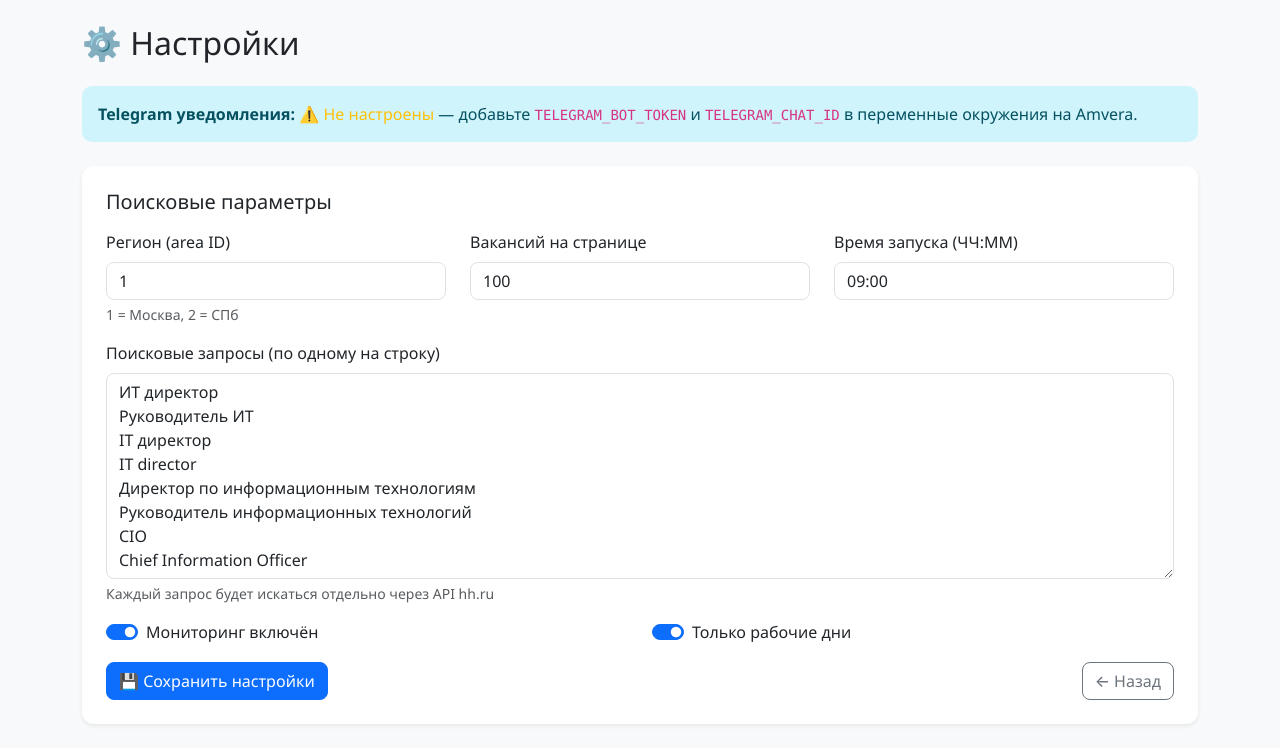
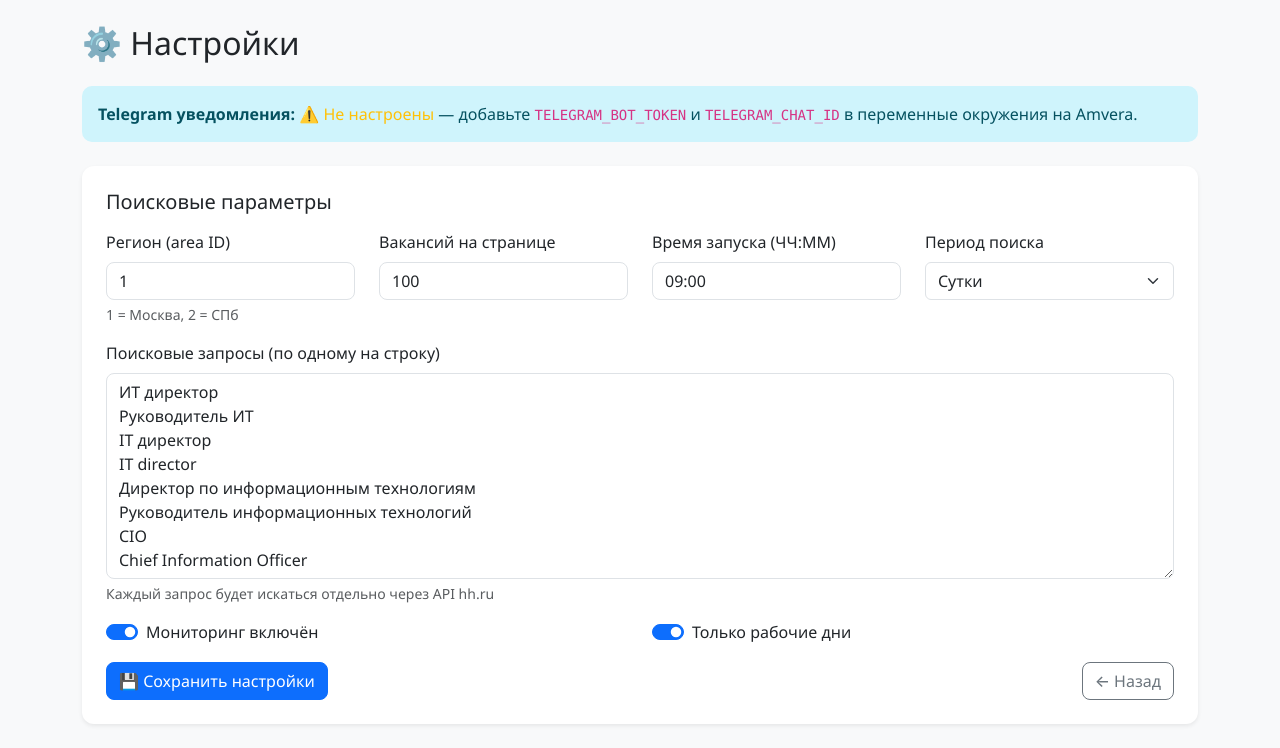
Before and after one commit to ankoriru/hreserch, a Flask app: page /settings in a window 1280 px wide. Shown: the part 80-828 px from the top of the page. Run offline with Flask 3, Linux system fonts and the light colour scheme; the visitor is signed in with stand-in values (Sample User, id 1).

Commit message:
Add files via upload

```diff
--- a/templates/dashboard.html
+++ b/templates/dashboard.html
@@ -28,8 +28,8 @@
     <div class="col-md-3">
         <div class="card text-white bg-secondary">
             <div class="card-body">
-                <h5 class="card-title">Только будни</h5>
-                <p class="card-text fs-4">{{ "Да" if cfg.only_workdays else "Нет" }}</p>
+                <h5 class="card-title">Период</h5>
+                <p class="card-text fs-4">{{ period_label }}</p>
             </div>
         </div>
     </div>
--- a/templates/settings.html
+++ b/templates/settings.html
@@ -16,18 +16,27 @@
     <div class="card-body p-4">
         <h5 class="card-title mb-3">Поисковые параметры</h5>
         <div class="row">
-            <div class="col-md-4 mb-3">
+            <div class="col-md-3 mb-3">
                 <label class="form-label">Регион (area ID)</label>
                 <input type="text" name="area_id" class="form-control" value="{{ cfg.area_id }}" required>
                 <div class="form-text">1 = Москва, 2 = СПб</div>
             </div>
-            <div class="col-md-4 mb-3">
+            <div class="col-md-3 mb-3">
                 <label class="form-label">Вакансий на странице</label>
                 <input type="number" name="per_page" class="form-control" value="{{ cfg.per_page }}" min="1" max="100" required>
             </div>
-            <div class="col-md-4 mb-3">
+            <div class="col-md-3 mb-3">
                 <label class="form-label">Время запуска (ЧЧ:ММ)</label>
                 <input type="text" name="schedule_time" class="form-control" value="{{ cfg.schedule_time }}" pattern="[0-9]{2}:[0-9]{2}" required>
+            </div>
+            <div class="col-md-3 mb-3">
+                <label class="form-label">Период поиска</label>
+                <select name="search_period" class="form-select" required>
+                    <option value="1" {{ 'selected' if cfg.search_period == 1 else '' }}>Сутки</option>
+                    <option value="3" {{ 'selected' if cfg.search_period == 3 else '' }}>3 дня</option>
+                    <option value="7" {{ 'selected' if cfg.search_period == 7 else '' }}>Неделя</option>
+                    <option value="30" {{ 'selected' if cfg.search_period == 30 else '' }}>Месяц</option>
+                </select>
             </div>
         </div>
 
```
